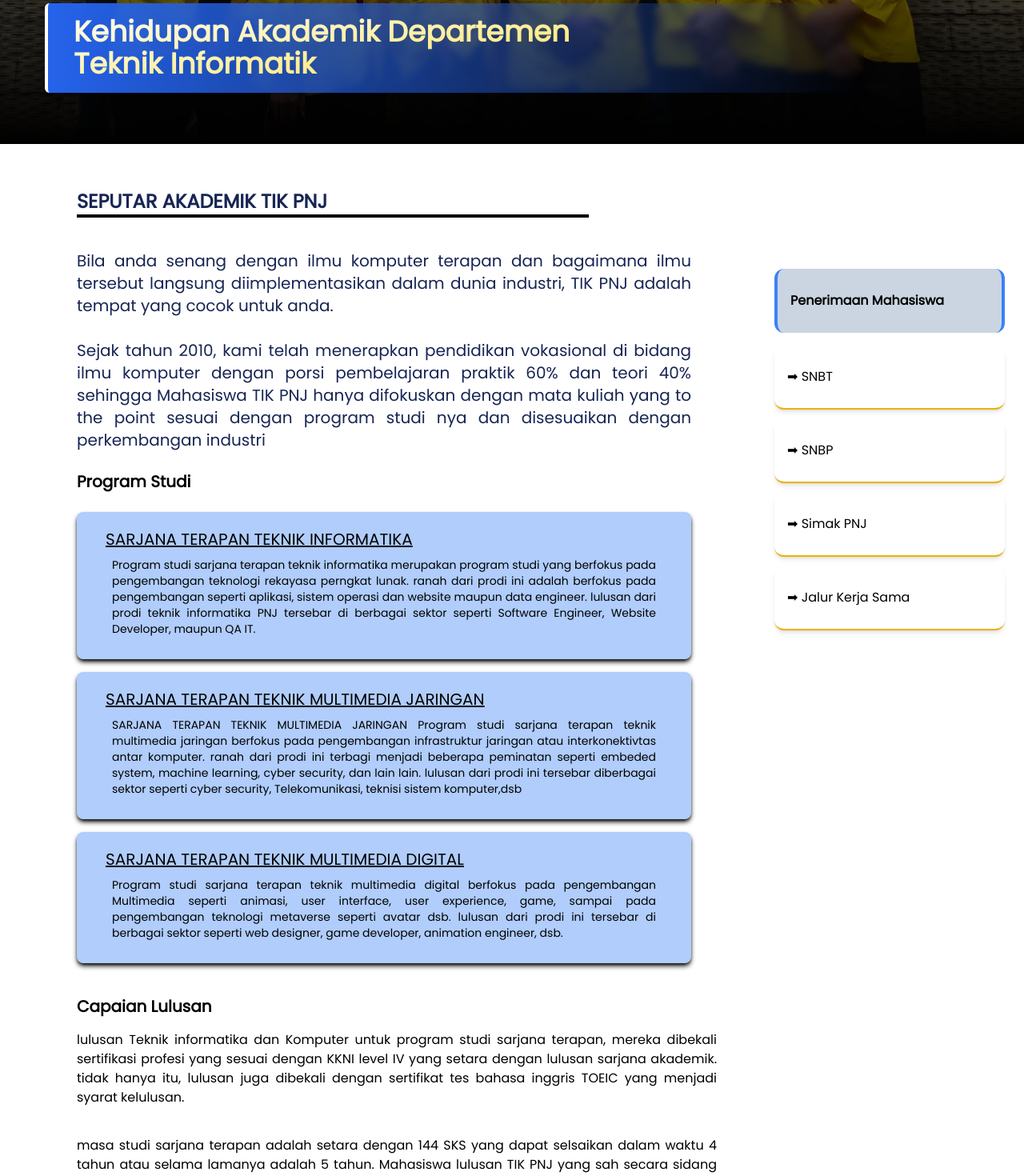
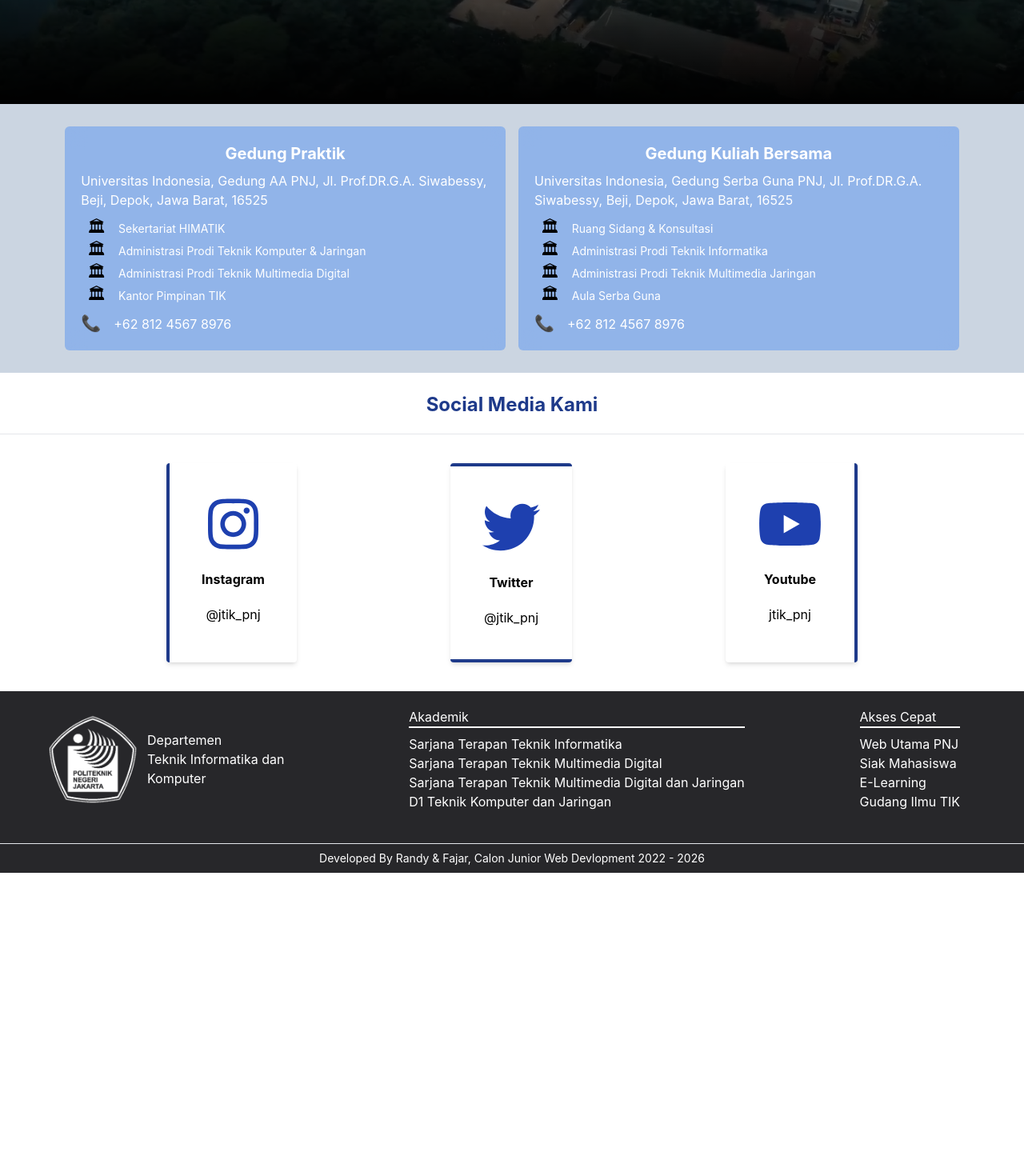
Before and after one commit to RandyAnanda11/web-uas-final, a React (Create React App) app: page /academic in a window 1280 px wide. Shown: the part 620-2090 px from the top of the page at 80% size. After the commit the page ends 1711 px from the top, so only its background shows below. Built offline with nearby package versions, Linux system fonts and the light colour scheme.

Commit message:
Update academic.jsx

```diff
--- a/src/view/academic.jsx
+++ b/src/view/academic.jsx
@@ -1,282 +1,125 @@
-/* eslint-disable react-hooks/exhaustive-deps */
-/* eslint-disable react-hooks/rules-of-hooks */
-import logo_pnj from "./4.png";
-import foto9 from "./9.jpg";
-import foto10 from "./10.jpg";
-import foto11 from "./11.jpg";
-import foto12 from "./12.jpg";
-import foto13 from "./13.jpg";
-import React, { useEffect, useState } from "react";
-import classNames from "classnames";
-function academic() {
-  const texts = [
-    "Kehidupan Akademik Departemen Teknik Informatika dan Komputer PNJ",
-  ];
-  const speed = 130; // Kecepatan pengetikan dalam milidetik
-
-  const [index, setIndex] = useState(0);
-  const [text, setText] = useState("");
-  const [isDeleting, setIsDeleting] = useState(false);
-
-  useEffect(() => {
-    const interval = setInterval(() => {
-      const currentIndex = index % texts.length;
-      const currentText = texts[currentIndex];
-
-      if (!isDeleting) {
-        setText((prevText) => prevText + currentText.charAt(text.length));
-        if (text === currentText) {
-          setIsDeleting(true);
-          clearInterval(interval);
-          setTimeout(() => setIsDeleting(false), speed);
-        }
-      } else {
-        if (text === "") {
-          setIndex((prevIndex) => prevIndex + 1);
-          setIsDeleting(false);
-          clearInterval(interval);
-        }
-      }
-    }, speed);
-
-    return () => clearInterval(interval);
-  }, [index, text, isDeleting, speed, texts]);
-
+import { FontAwesomeIcon } from "@fortawesome/react-fontawesome";
+import { faInstagram } from "@fortawesome/free-brands-svg-icons";
+import { faTwitter } from "@fortawesome/free-brands-svg-icons";
+import { faYoutube } from "@fortawesome/free-brands-svg-icons";
+function contact() {
   return (
-    <div className="Poppins">
-      <div className="bg2 relative bg-center bg-fixed overflow-hidden">
-        <div className=" bg-gradient-to-t from-black/100 via-black/10 to-transparent mix-blend-multiply h-full "></div>
-        <div className="font-bold absolute bottom-16 left-14 font-Poppins text-left text-4xl  box-decoration-clone bg-gradient-to-r from-blue-600 to-transparent text-white px-2 backdrop-blur-sm rounded-md pl-4 border-l-4 border-white w-[80%]">
-          <p className="bg-gradient-to-br from-white  to-yellow-300 bg-clip-text text-transparent w-[70%] p-4">
-            {text}
-            <span className={classNames("opacity-50", "animate-blink")}>|</span>
-          </p>
+    <div className="font-Poppins bg-white">
+      <div className="pnj h-[750px] w-full overflow-hidden bg-bottom bg-fixed bg-no-repeat relative max-w-10xl">
+        <div className=" bg-gradient-to-t from-black/100 via-white/10 to-transparent mix-blend-multiply h-full "></div>
+        <div className="font-bold absolute bottom-40 left-[50%] -translate-x-[50%] font-Poppins text-left text-7xl  box-decoration-clone bg-gradient-to-t from-blue-600 to-transparent text-white p-6 backdrop-blur-sm rounded-md pl-4 border-b-4 border-white flex">
+          <p className="text-white text-center mx-auto">Kontak Kami</p>
         </div>
       </div>
 
-      <div>
-        <div className="border-b-4 mt-14 border-black text-left ml-24 mb text-blue-950 text-2xl font-semibold max-w-[50%]">
-          <h1>SEPUTAR AKADEMIK TIK PNJ</h1>
-        </div>
-        <div className="flex justify-between mt-10 w-full">
-          <div className="ml-24 text-xl mr-20 w-[70%]">
-            <p className="text-blue-950 text-justify">
-              Bila anda senang dengan ilmu komputer terapan dan bagaimana ilmu
-              tersebut langsung diimplementasikan dalam dunia industri, TIK PNJ
-              adalah tempat yang cocok untuk anda. <br />
-              <br />
-              Sejak tahun 2010, kami telah menerapkan pendidikan vokasional di
-              bidang ilmu komputer dengan porsi pembelajaran praktik 60% dan
-              teori 40% sehingga Mahasiswa TIK PNJ hanya difokuskan dengan mata
-              kuliah yang to the point sesuai dengan program studi nya dan
-              disesuaikan dengan perkembangan industri
+      <div className=" bg-slate-300 p-7 mb-6 w-full box-border text-white">
+        <div class="flex justify-center ...">
+          <div className="w-[45%] rounded-md bg-blue-500/40 transition-all backdrop-blur-md hover:shadow-md hover:shadow-black hover:bg-blue-500/70 mr-2 hover:text-blue-900 p-5 box-border">
+            <p className="text-xl font-bold hover:underline mb-2">
+              Gedung Praktik
             </p>
-            <div className="text-left font-bold text-xl my-6">
-              <h1>Program Studi</h1>
-            </div>
-            <div className="bg-blue-500/40 px-9 rounded-lg py-5 mt-4 text-sm shadow-md shadow-black hover:shadow-yellow-900 hover:border-t-4 hover:border-yellow-800 transition-all hover:bg-gradient-to-bl hover:from-blue-400 hover:via-white/40 hover:to-yellow-400">
-              <h1 className="text-left text-xl underline ">
-                SARJANA TERAPAN TEKNIK INFORMATIKA
-              </h1>
-              <p className="text-justify p-2">
-                Program studi sarjana terapan teknik informatika merupakan
-                program studi yang berfokus pada pengembangan teknologi rekayasa
-                perngkat lunak. ranah dari prodi ini adalah berfokus pada
-                pengembangan seperti aplikasi, sistem operasi dan website maupun
-                data engineer. lulusan dari prodi teknik informatika PNJ
-                tersebar di berbagai sektor seperti Software Engineer, Website
-                Developer, maupun QA IT.
+            <p className="text-md text-left text-white mb-2">
+              Universitas Indonesia, Gedung AA PNJ, Jl. Prof.DR.G.A. Siwabessy,
+              Beji, Depok, Jawa Barat, 16525
+            </p>
+
+            <div className="ml-2">
+              <p className="text-sm text-left text-white">
+                <span className="text-xl inline-block text-black">🏛</span>
+                <p className="inline-block ml-4">Sekertariat HIMATIK</p>
+              </p>
+              <p className="text-sm text-left text-white">
+                <span className="text-xl inline-block text-black">🏛</span>
+                <p className="inline-block ml-4">
+                  Administrasi Prodi Teknik Komputer & Jaringan
+                </p>
+              </p>
+              <p className="text-sm text-left text-white">
+                <span className="text-xl inline-block text-black">🏛</span>
+                <p className="inline-block ml-4">
+                  Administrasi Prodi Teknik Multimedia Digital
+                </p>
+              </p>
+              <p className="text-sm text-left text-white">
+                <span className="text-xl inline-block text-black">🏛</span>
+                <p className="inline-block ml-4">Kantor Pimpinan TIK </p>
               </p>
             </div>
-            <div className="bg-blue-500/40 px-9 rounded-lg py-5 mt-4 text-sm shadow-md shadow-black hover:shadow-yellow-900 hover:border-t-4 hover:border-yellow-800 transition-all hover:bg-gradient-to-t hover:from-blue-400 hover:via-white/40 hover:to-yellow-400">
-              <h1 className="text-left text-xl underline">
-                SARJANA TERAPAN TEKNIK MULTIMEDIA JARINGAN{" "}
-              </h1>
-              <p className="text-justify p-2">
-                SARJANA TERAPAN TEKNIK MULTIMEDIA JARINGAN Program studi sarjana
-                terapan teknik multimedia jaringan berfokus pada pengembangan
-                infrastruktur jaringan atau interkonektivtas antar komputer.
-                ranah dari prodi ini terbagi menjadi beberapa peminatan seperti
-                embeded system, machine learning, cyber security, dan lain lain.
-                lulusan dari prodi ini tersebar diberbagai sektor seperti cyber
-                security, Telekomunikasi, teknisi sistem komputer,dsb
-              </p>
-            </div>
-            <div className="bg-blue-500/40 px-9 rounded-lg py-5 mt-4 text-sm shadow-md shadow-black hover:shadow-yellow-900 hover:border-t-4 hover:border-yellow-800 transition-all hover:bg-gradient-to-br hover:to-blue-400 hover:via-white/40 hover:from-yellow-400">
-              <h1 className="text-left text-xl underline">
-                SARJANA TERAPAN TEKNIK MULTIMEDIA DIGITAL{" "}
-              </h1>
-              <p className="text-justify p-2">
-                Program studi sarjana terapan teknik multimedia digital berfokus
-                pada pengembangan Multimedia seperti animasi, user interface,
-                user experience, game, sampai pada pengembangan teknologi
-                metaverse seperti avatar dsb. lulusan dari prodi ini tersebar di
-                berbagai sektor seperti web designer, game developer, animation
-                engineer, dsb.
-              </p>
+            <div className="text-white text-left mt-2">
+              <span className="text-xl inline-block ">📞</span>
+              <p className="inline-block ml-4">+62 812 4567 8976</p>
             </div>
           </div>
-          <div className=" w-[30%] p-6 box-border ">
-            <div className="bg-slate-300 flex items-center w-full h-20 text-left p-4 rounded-xl border-l-4 border-r-4 border-blue-500 mb-4 font-bold">
-              Penerimaan Mahasiswa
-            </div>
-            <div className="bg-white flex items-center w-full h-20 text-left p-4 rounded-xl border-b-2  border-yellow-500 text-l  mb-3 shadow-md transition-all hover:shadow-black hover:underline">
-              <p>➡ SNBT</p>
-            </div>
-            <div className="bg-white flex items-center w-full h-20 text-left p-4 rounded-xl border-b-2 border-yellow-500 text-l  mb-3 shadow-md transition-all hover:shadow-black hover:underline">
-              <p>➡ SNBP</p>
-            </div>
-            <div className="bg-white flex items-center w-full h-20 text-left p-4 rounded-xl border-b-2 border-yellow-500 text-l  mb-3 shadow-md  transition-all hover:shadow-black hover:underline">
-              <p className=" ">➡ Simak PNJ</p>
-            </div>
-            <div className="bg-white flex items-center w-full h-20 text-left p-4 rounded-xl border-b-2 border-yellow-500 text-l  mb-3 shadow-md  transition-all hover:shadow-black hover:underline">
-              <p className=" ">➡ Jalur Kerja Sama</p>
-            </div>
-          </div>
-        </div>
+          <div className="w-[45%] rounded-md bg-blue-500/40 transition-all backdrop-blur-md hover:shadow-md hover:shadow-black hover:bg-blue-500/70 ml-2 hover:text-blue-900 p-5 box-border">
+            <p className="text-xl font-bold hover:underline mb-2">
+              Gedung Kuliah Bersama
+            </p>
+            <p className="text-md text-left text-white mb-2">
+              Universitas Indonesia, Gedung Serba Guna PNJ, Jl. Prof.DR.G.A.
+              Siwabessy, Beji, Depok, Jawa Barat, 16525
+            </p>
 
-        <div className="ml-24 mr-96 ">
-          <div className="text-left font-bold text-xl mt-10">
-            <h1>Capaian Lulusan</h1>
-          </div>
-
-          <div className="mt-4 text-md">
-            <p className="text-justify">
-              lulusan Teknik informatika dan Komputer untuk program studi
-              sarjana terapan, mereka dibekali sertifikasi profesi yang sesuai
-              dengan KKNI level IV yang setara dengan lulusan sarjana akademik.
-              tidak hanya itu, lulusan juga dibekali dengan sertifikat tes
-              bahasa inggris TOEIC yang menjadi syarat kelulusan.
+            <div className="ml-2">
+              <p className="text-sm text-left text-white">
+                <span className="text-xl inline-block text-black">🏛</span>
+                <p className="inline-block ml-4">Ruang Sidang & Konsultasi</p>
               </p>
-          </div>
-          <div className="mt-9 text-md">
-            <p className="text-justify">
-              masa studi sarjana terapan adalah setara dengan 144 SKS yang dapat
-              selsaikan dalam waktu 4 tahun atau selama lamanya adalah 5 tahun.
-              Mahasiswa lulusan TIK PNJ yang sah secara sidang yudisium berhak
-              menyadang gelar Sarjana terapan ilmu komputer atau S.Tr.Kom
+              <p className="text-sm text-left text-white">
+                <span className="text-xl inline-block text-black">🏛</span>
+                <p className="inline-block ml-4">
+                  Administrasi Prodi Teknik Informatika
+                </p>
+              </p>
+              <p className="text-sm text-left text-white">
+                <span className="text-xl inline-block text-black">🏛</span>
+                <p className="inline-block ml-4">
+                  Administrasi Prodi Teknik Multimedia Jaringan
+                </p>
+              </p>
+              <p className="text-sm text-left text-white">
+                <span className="text-xl inline-block text-black">🏛</span>
+                <p className="inline-block ml-4">Aula Serba Guna </p>
               </p>
             </div>
 
-          <div className="text-left font-bold text-xl mt-10">
-            <h1>Kehidupan Mahasiswa</h1>
-          </div>
-
-          <div className="mt-4 text-md">
-            <p className="text-justify">
-              Selama berkuliah, mahasiswa tidak hanya dibekali pembelajaran
-              dalam kampus tetapi PNJ juga menyediakan wadah bagi mahasiswa
-              untuk bersosialisasi dan berorganisasi antar sesama mahasiswa.
-              mahasiswa TIK juga diberikan kesempatan untuk mengajar, magang,
-              dan studi independent melalui program MBKM yang dimulai pada
-              semester 5
-            </p>
-          </div>
-        </div>
-      </div>
-
-      <div className="flex">
-        <div className="my-20 rounded-md shadow-md shadow-black w-[60%] mx-auto ">
-          <div className="p-10">
-            <div>
-              <h1 className="text-xl font-bold text-blue-600 mb-4">
-                ORGANISASI
-              </h1>
-            </div>
-            <div className="flex justify-center items-center">
-              <div className="w-44 mx-5">
-                <img src={foto10} alt="" />
-              </div>
-              <div className="w-44 mx-5">
-                <img src={foto13} alt="" />
-              </div>
-              <div className="w-36 mx-5">
-                <img src={foto9} alt="" />
-              </div>
-            </div>
-            <div className="mt-10">
-              <h1 className="text-xl font-bold text-blue-600 mb-4">
-                KELOMPOK STUDI MAHASISWA
-              </h1>
-            </div>
-            <div className="flex justify-center items-center">
-              <div className="w-36 mx-5">
-                <img src={foto11} alt="" />
-              </div>
-              <div className="w-44 mx-5">
-                <img src={foto12} alt="" />
-              </div>
+            <div className="text-white text-left mt-2">
+              <span className="text-xl inline-block ">📞</span>
+              <p className="inline-block ml-4">+62 812 4567 8976</p>
             </div>
           </div>
         </div>
       </div>
 
-      <div className="Footer text-white">
-        <div>
-          <div className="bg-zinc-800 pt-5 mx-auto ">
-            <div className="flex justify-between items-center mx-20 mb-10">
-              <div className="flex justify-between items-center">
-                <div className="ml-[-20px]">
-                  <img src={logo_pnj} alt="" className="w-28" />
+      <div className="w-full text-center text-black box-border">
+        <div className="mx-auto text-blue-900 font-bold text-2xl mb-5">
+          Social Media Kami
         </div>
-                <div className="mx-3">
-                  <h1 className="text-left text-l font-based">
-                    Departemen <br /> Teknik Informatika dan <br />
-                    Komputer
-                  </h1>
+        <hr />
+        <div className="flex flex-row place-content-evenly mx-auto p-4 my-5">
+          <div className="rounded shadow-md border-l-4 border-blue-900 hover:border-l-0 hover:border-r-4 hover:shadow-black p-10 transition-all">
+            <span className="text-7xl text-blue-800">
+              <FontAwesomeIcon icon={faInstagram} />
+            </span>
+            <p className="my-5 font-bold">Instagram</p>
+            <p className="text-l  hover:text-blue-900">@jtik_pnj</p>
           </div>
+          <div className="rounded shadow-md border-t-4 border-b-4 border-blue-900 hover:border-t-0 hover:border-b-0 hover:border-l-4 hover:border-r-4 hover:shadow-black p-10 transition-all">
+            <span className="text-7xl text-blue-800">
+              <FontAwesomeIcon icon={faTwitter} />
+            </span>
+            <p className="my-5 font-bold">Twitter</p>
+            <p className="text-l  hover:text-blue-900">@jtik_pnj</p>
           </div>
-
-              <div className="text-left">
-                <div>
-                  <h1 className="text-l font-based mb-2 border-b-2 border-white">
-                    Akademik
-                  </h1>
-                </div>
-                <ul className="font-based">
-                  <li className="hover:underline transition-all">
-                    Sarjana Terapan Teknik Informatika
-                  </li>
-                  <li>Sarjana Terapan Teknik Multimedia Digital</li>
-                  <li className="hover:underline transition-all">
-                    Sarjana Terapan Teknik Multimedia Digital dan Jaringan
-                  </li>
-                  <li className="hover:underline transition-all">
-                    D1 Teknik Komputer dan Jaringan
-                  </li>
-                </ul>
-              </div>
-
-              <div className="text-left">
-                <div className="text-l fon-based mb-2 border-b-2 border-white">
-                  Akses Cepat
-                </div>
-                <ul className="font-based">
-                  <li className="hover:underline transition-all">
-                    Web Utama PNJ
-                  </li>
-                  <li className="hover:underline transition-all">
-                    Siak Mahasiswa
-                  </li>
-                  <li className="hover:underline transition-all">E-Learning</li>
-                  <li className="hover:underline transition-all">
-                    Gudang Ilmu TIK
-                  </li>
-                </ul>
-              </div>
-            </div>
-            <div className="mt-4 text-center text-sm">
-              <hr className="text-slate-800" />
-              <p className="p-2">
-                Developed By Randy & Fajar, Calon Junior Web Devlopment 2022 -
-                2026
-              </p>
-            </div>
+          <div className="rounded shadow-md border-r-4 border-blue-900 hover:border-r-0 hover:border-l-4 hover:shadow-black p-10 transition-all">
+            <span className="text-7xl text-blue-800">
+              <FontAwesomeIcon icon={faYoutube} />
+            </span>
+            <p className="my-5 font-bold">Youtube</p>
+            <p className="text-l hover:text-blue-900">jtik_pnj</p>
           </div>
         </div>
       </div>
     </div>
   );
 }
-
-export default academic;
+export default contact;
```
Lines whose indentation alone changed are shown as unchanged.
